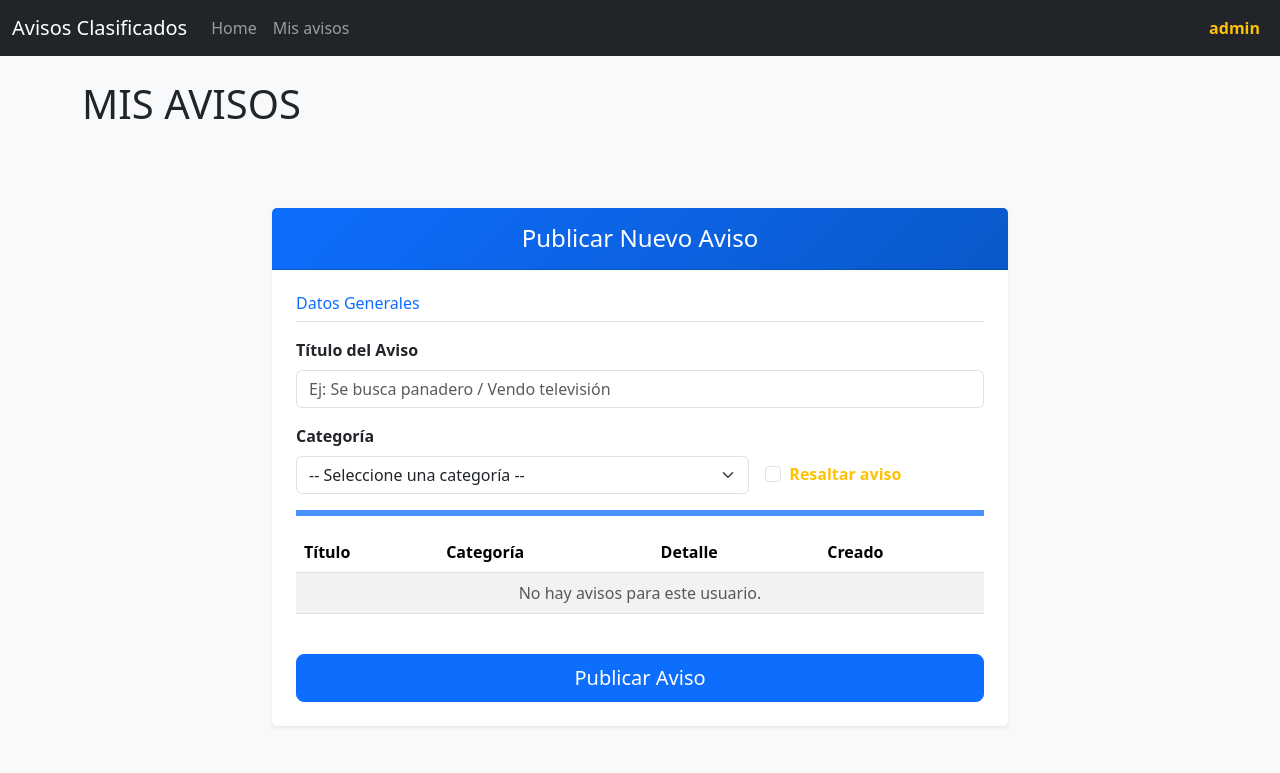
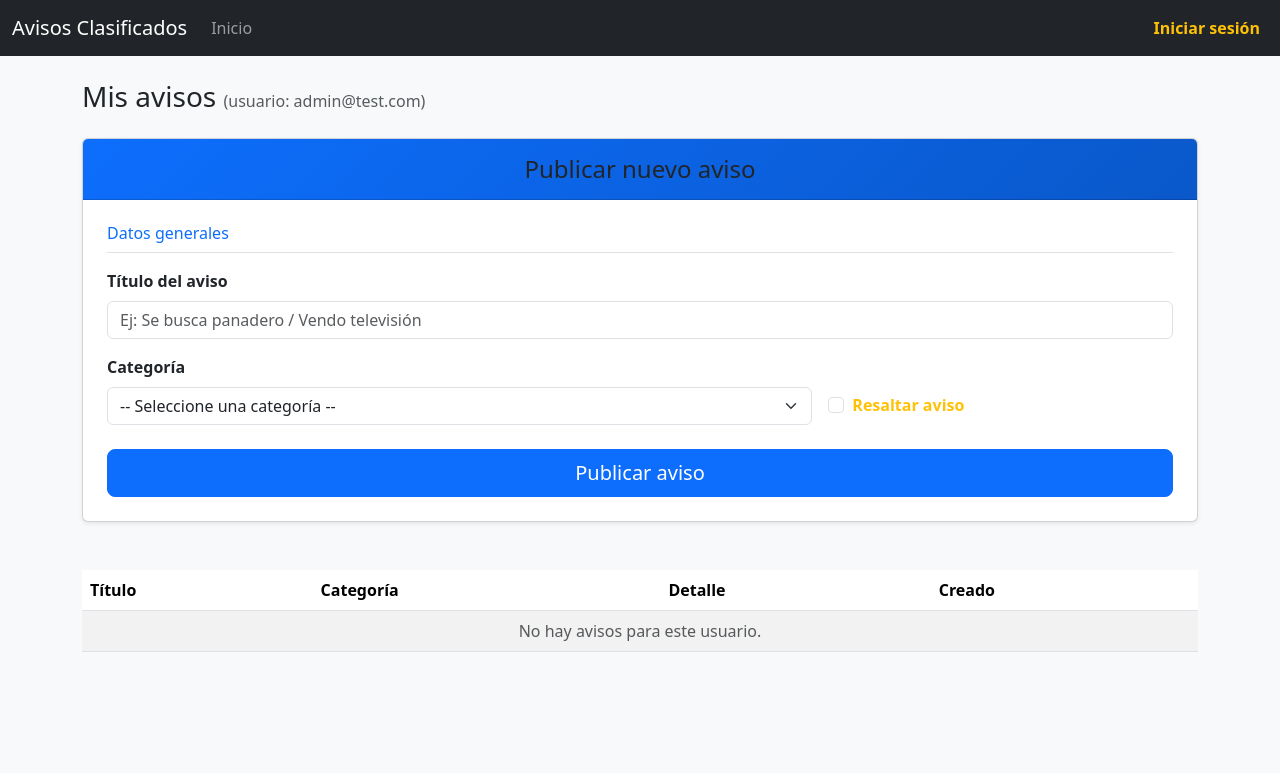
Before and after one commit to fede2324/AvisosClasificados, a PHP site: page /publicador.php in a window 1280 px wide. Shown: the top 773 px of the page. Run offline with PHP 8.4, Linux system fonts and the light colour scheme; data comes from the database, SQL or seed files in the repository; data that the repository does not hold is empty.

Commit message:
Implementacion de Login y cambios de Header. + login.php +logout.php +auth.php * header

```diff
--- /dev/null
+++ b/html/auth.php
@@ -0,0 +1,59 @@
+<?php
+// Archivo de autenticación de páginas privadas
+if (session_status() === PHP_SESSION_NONE) {
+    session_start();
+}
+
+require_once __DIR__ . '/../src/db.php';
+use function database\conn;
+
+/**
+ * Valida email y contraseña. Si son correctos, guarda los datos en $_SESSION.
+ */
+function login(string $correo, string $contraseña){
+    $conexion = conn('admin'); // cuenta de solo lectura
+
+    $sql = "SELECT u.id_usuario, u.email,u.nombre, u.passwd_hash, r.nombre AS rol
+            FROM usuario u
+            INNER JOIN rol r ON r.id_rol = u.id_rol
+            WHERE u.email = ?";
+
+    try {
+        $stmt = $conexion->prepare($sql);
+        $stmt->bind_param('s', $correo);
+        $stmt->execute();
+        $usuario = $stmt->get_result()->fetch_assoc();
+        $stmt->close();
+    } finally {
+        $conexion->close();
+    }
+
+    if (!$usuario || !password_verify($contraseña, $usuario['passwd_hash'])) {
+        return false;
+    }
+
+    session_regenerate_id(true);
+
+    $_SESSION['usuario'] = [
+        'id'    => $usuario['id_usuario'],
+        'nombre' => $usuario['nombre'],
+        'rol'   => $usuario['rol'],
+    ];
+
+    return true;
+}
+
+function usuario_actual(){
+    return $_SESSION['usuario'] ?? null;
+}
+
+
+function requerir_rol(array $roles_permitidos){
+    $rol = $_SESSION['usuario']['rol'] ?? null;
+
+    if ($rol === null || !in_array($rol, $roles_permitidos, true)) {
+        $_SESSION['error'] = 'Debes iniciar sesión con un rol autorizado.';
+        header('Location: login.php');
+        exit;
+    }
+}
--- /dev/null
+++ b/html/css/style.css
@@ -0,0 +1,3 @@
+body { background-color: #f8f9fa; }
+.card-header { background: linear-gradient(135deg, #0d6efd, #0a58ca); }
+.seccion-especifica { display: none; }
--- a/html/includes/footer.php
+++ b/html/includes/footer.php
@@ -1,3 +1,4 @@
     </main>
+
 </body>
 </html>
--- a/html/includes/header.php
+++ b/html/includes/header.php
@@ -1,37 +1,61 @@
+<?php
+  // Verificar si hay un usuario logeado para el header dinamico
+  require_once __DIR__ . '/../auth.php';
+  $usuario = usuario_actual();
+?>
 <!DOCTYPE html>
 <html lang="es">
 <head>
     <meta charset="UTF-8">
     <meta name="viewport" content="width=device-width, initial-scale=1.0">
     <title>Avisos Clasificados</title>
-    <link href="https://cdn.jsdelivr.net/npm/bootstrap@5.3.9/dist/css/bootstrap.min.css"rel="stylesheet">
-    <style>
-        body { background-color: #f8f9fa; }
-        .card-header { background: linear-gradient(135deg, #0d6efd, #0a58ca); }
-        .seccion-especifica { display: none; }
-    </style>
+    <link rel="stylesheet" href="/html/css/style.css">
+    <link rel="stylesheet" href="/html/css/boostrap.min.css">
 </head>
 <body class="bg-light">
 
 <nav class="navbar navbar-expand-lg navbar-dark bg-dark">
   <div class="container-fluid">
-    <a class="navbar-brand" href="#">Avisos Clasificados</a>
+    <a class="navbar-brand" href="clasificados.php">Avisos Clasificados</a>
     <button class="navbar-toggler" type="button" data-bs-toggle="collapse" data-bs-target="#navbarNav" aria-controls="navbarNav" aria-expanded="false" aria-label="Toggle navigation">
       <span class="navbar-toggler-icon"></span>
     </button>
     <div class="collapse navbar-collapse" id="navbarNav">
       <ul class="navbar-nav">
         <li class="nav-item">
-          <a class="nav-link " aria-current="page" href="clasificados.php">Home</a>
+          <a class="nav-link" href="clasificados.php">Inicio</a>
         </li>
-        <li class="nav-item">
-          <a class="nav-link" href="publicador.php">Mis avisos</a>
-        </li>
-        </ul>
-        <ul flex.row class="navbar-nav ms-auto">
-        <li class="nav-item ">
-          <a class="nav-link text-warning fw-bold" href="admin.php">admin</a>
-        </li>
+
+        <!-- Si el usuario tiene el rol de Publicador vera el menu Mis Avisos -->
+        <?php if ($usuario && $usuario['rol'] === 'publicador'): ?>
+          <li class="nav-item">
+            <a class="nav-link" href="publicador.php">Mis avisos</a>
+          </li>
+        <?php endif; ?>
+
+         <!-- Si el usuario tiene el rol de Aministrador vera el menu Gestion -->
+        <?php if ($usuario && $usuario['rol'] === 'administrador'): ?>
+          <li class="nav-item">
+            <a class="nav-link" href="admin.php">Gestión</a>
+          </li>
+        <?php endif; ?>
+      </ul>
+      <!-- En caso que no tenga ningun rol (es decir que no se logeo, solo aparecera INICIO) -->
+      <ul class="navbar-nav ms-auto">
+        <!-- Si un usuario esta logeado en el sisteama aparecera su nombre (usuario) y la opcion de cerrar la sesion (logout.php)-->
+        <?php if ($usuario): ?>
+          <li class="nav-item">
+            <span class="nav-link text-light"><?= htmlspecialchars($usuario['nombre']) ?></span>
+          </li>
+          <li class="nav-item">
+            <a class="nav-link text-warning fw-bold" href="logout.php">Cerrar sesión</a>
+          </li>
+        <!-- Por defecto si no hay un usuario logeado se mostrara el boton inicio de sesion (el cual redirige a el formulario de login.php ) -->
+        <?php else: ?>
+          <li class="nav-item">
+            <a class="nav-link text-warning fw-bold" href="login.php">Iniciar sesión</a>
+          </li>
+        <?php endif; ?>
       </ul>
     </div>
   </div>
--- a/html/publicador.php
+++ b/html/publicador.php
@@ -1,4 +1,6 @@
 <?php
+ini_set('display_errors', 1);
+error_reporting(E_ALL);
 use function database\conn;
 
 require __DIR__ . '/../src/db.php';   // ajustar la ruta según tu carpeta
@@ -39,36 +41,27 @@ $stmt->bind_param('s', $emailPrueba);
 $stmt->execute();
 $misAvisos = $stmt->get_result()->fetch_all(MYSQLI_ASSOC);
 $stmt->close();
-// print_r($misAvisos);
+
 $titulo_pagina = 'Avisos Clasificados: Mis avisos';
 require __DIR__ . '/includes/header.php';
 ?>
 <main class="container py-4">
-        <h1>MIS AVISOS</h1>
-        </main>
-        <div class="container py-5">
-    <div class="row justify-content-center">
-        <div class="col-lg-8">
-            <div class="card shadow-sm border-0">
-                <div class="card-header text-white py-3">
-                    <h4 class="mb-0 text-center">Publicar Nuevo Aviso</h4>
+    <h1 class="h3 mb-4">Mis avisos <small class="text-muted fs-6">(usuario: <?= htmlspecialchars($emailPrueba) ?>)</small></h1>
+
+    <!-- ===================== FORMULARIO ===================== -->
+    <div class="card shadow-sm mb-5">
+        <div class="card-header py-3">
+            <h4 class="mb-0 text-center">Publicar nuevo aviso</h4>
         </div>
-
         <div class="card-body p-4">
-                    <!-- El action apunta a tu script PHP (ej: procesar_aviso.php) -->
             <form action="procesar_aviso.php" method="POST">
 
-                        <!-- Campo oculto para el ID del usuario (se suele obtener de la sesión en PHP) -->
-                        <input type="hidden" name="id_usuario" value="1">
-
-                        <!-- ========================================== -->
-                        <!-- SECCIÓN 1: DATOS GENERALES (Tabla: aviso)  -->
-                        <!-- ========================================== -->
-                        <h6 class="text-primary mb-3 border-bottom pb-2">Datos Generales</h6>
+                <h6 class="text-primary mb-3 border-bottom pb-2">Datos generales</h6>
 
                 <div class="mb-3">
-                            <label for="titulo" class="form-label fw-semibold">Título del Aviso</label>
-                            <input type="text" class="form-control" id="titulo" name="titulo" required placeholder="Ej: Se busca panadero / Vendo televisión">
+                    <label for="titulo" class="form-label fw-semibold">Título del aviso</label>
+                    <input type="text" class="form-control" id="titulo" name="titulo" required
+                           placeholder="Ej: Se busca panadero / Vendo televisión">
                 </div>
 
                 <div class="row g-3 mb-3">
@@ -84,125 +77,104 @@ require __DIR__ . '/includes/header.php';
                     <div class="col-md-4 d-flex align-items-end">
                         <div class="form-check mb-2">
                             <input class="form-check-input" type="checkbox" name="resaltado" value="1" id="resaltado">
-                                    <label class="form-check-label fw-semibold text-warning" for="resaltado">
-                                         Resaltar aviso
-                                    </label>
+                            <label class="form-check-label fw-semibold text-warning" for="resaltado">Resaltar aviso</label>
                         </div>
                     </div>
                 </div>
 
-                        <!-- ========================================== -->
-                        <!-- SECCIÓN 2: DATOS LABORALES                 -->
-                        <!-- ========================================== -->
-                        <div id="seccion-laboral" class="seccion-especifica mt-4 p-3 bg-light rounded border">
-                            <h6 class="text-primary mb-3">Detalles del Empleo</h6>
-
+                <!-- Laboral -->
+                <div id="seccion-laboral" class="seccion-especifica mt-4 p-3 bg-light rounded border d-none">
+                    <h6 class="text-primary mb-3">Detalles del empleo</h6>
                     <div class="mb-3">
-                                <label for="empresa" class="form-label">Nombre de la Empresa</label>
-                                <input type="text" class="form-control" id="empresa" name="empresa" placeholder="Ej: Panadería El Trigo">
+                        <label for="empresa" class="form-label">Empresa</label>
+                        <input type="text" class="form-control" id="empresa" name="empresa">
                     </div>
-
                     <div class="mb-3">
-                                <label for="descripcion_cargo" class="form-label">Descripción del Cargo</label>
-                                <textarea class="form-control" id="descripcion_cargo" name="descripcion_cargo" rows="3" placeholder="Requisitos, tareas, experiencia..."></textarea>
+                        <label for="descripcion_cargo" class="form-label">Descripción del cargo</label>
+                        <textarea class="form-control" id="descripcion_cargo" name="descripcion_cargo" rows="3"></textarea>
                     </div>
-
                     <div class="mb-3">
-                                <label for="sueldo_mensual" class="form-label">Sueldo Mensual</label>
+                        <label for="sueldo_mensual" class="form-label">Sueldo mensual (opcional)</label>
                         <div class="input-group">
                             <span class="input-group-text">$</span>
-                                    <input type="number" class="form-control" id="sueldo_mensual" name="sueldo_mensual" step="0.01" min="0" placeholder="0.00">
+                            <input type="number" class="form-control" id="sueldo_mensual" name="sueldo_mensual" step="0.01" min="0">
                         </div>
                     </div>
                 </div>
 
-                        <!-- ========================================== -->
-                        <!-- SECCIÓN 3: DATOS DE PRODUCTO               -->
-                        <!-- ========================================== -->
-                        <div id="seccion-producto" class="seccion-especifica mt-4 p-3 bg-light rounded border">
-                            <h6 class="text-primary mb-3">Detalles del Producto</h6>
-
+                <!-- Producto -->
+                <div id="seccion-producto" class="seccion-especifica mt-4 p-3 bg-light rounded border d-none">
+                    <h6 class="text-primary mb-3">Detalles del producto</h6>
                     <div class="mb-3">
-                                <label for="descripcion_producto" class="form-label">Descripción del Producto</label>
-                                <textarea class="form-control" id="descripcion_producto" name="descripcion" rows="3" placeholder="Ej: Smart TV 32 pulgadas, HD, con control remoto"></textarea>
+                        <label for="descripcion_producto" class="form-label">Descripción del producto</label>
+                        <textarea class="form-control" id="descripcion_producto" name="descripcion" rows="3"></textarea>
                     </div>
-
                     <div class="mb-3">
                         <label for="precio_producto" class="form-label">Precio</label>
                         <div class="input-group">
                             <span class="input-group-text">$</span>
-                                    <input type="number" class="form-control" id="precio_producto" name="precio" step="0.01" min="0" placeholder="0.00">
+                            <input type="number" class="form-control" id="precio_producto" name="precio" step="0.01" min="0">
                         </div>
                     </div>
                 </div>
 
-                        <!-- ========================================== -->
-                        <!-- SECCIÓN 4: DATOS INMOBILIARIOS             -->
-                        <!-- ========================================== -->
-                        <div id="seccion-inmobiliario" class="seccion-especifica mt-4 p-3 bg-light rounded border">
-                            <h6 class="text-primary mb-3">Detalles del Inmueble</h6>
-
+                <!-- Inmobiliario -->
+                <div id="seccion-inmobiliario" class="seccion-especifica mt-4 p-3 bg-light rounded border d-none">
+                    <h6 class="text-primary mb-3">Detalles del inmueble</h6>
                     <div class="row g-3 mb-3">
                         <div class="col-md-6">
-                                    <label for="tipo_inmueble" class="form-label">Tipo de Inmueble</label>
+                            <label for="tipo_inmueble" class="form-label">Tipo de inmueble</label>
                             <select class="form-select" id="tipo_inmueble" name="tipo_inmueble">
                                 <option value="casa">Casa</option>
                                 <option value="apartamento">Apartamento</option>
-                                        <option value="local">Local Comercial</option>
-                                        <option value="terreno">Terreno</option>
                             </select>
                         </div>
                         <div class="col-md-6">
-                                    <label for="operacion" class="form-label">Tipo de Operación</label>
+                            <label for="operacion" class="form-label">Operación</label>
                             <select class="form-select" id="operacion" name="operacion" onchange="togglePreciosInmobiliario()">
                                 <option value="venta">Venta</option>
                                 <option value="alquiler">Alquiler</option>
                             </select>
                         </div>
                     </div>
-
                     <div class="mb-3">
                         <label for="ubicacion" class="form-label">Ubicación</label>
-                                <input type="text" class="form-control" id="ubicacion" name="ubicacion" placeholder="Ej: Barrio Ejemplo, Centro">
+                        <input type="text" class="form-control" id="ubicacion" name="ubicacion">
                     </div>
-
                     <div class="row g-3 mb-3">
                         <div class="col-md-6">
                             <label for="superficie_m2" class="form-label">Superficie (m²)</label>
-                                    <input type="number" class="form-control" id="superficie_m2" name="superficie_m2" step="0.01" min="0" placeholder="0.00">
+                            <input type="number" class="form-control" id="superficie_m2" name="superficie_m2" step="0.01" min="0">
                         </div>
                         <div class="col-md-6">
-                                    <label for="inmobiliaria" class="form-label">Nombre de la Inmobiliaria</label>
-                                    <input type="text" class="form-control" id="inmobiliaria" name="inmobiliaria" placeholder="Ej: Inmobiliaria Sur">
+                            <label for="inmobiliaria" class="form-label">Inmobiliaria</label>
+                            <input type="text" class="form-control" id="inmobiliaria" name="inmobiliaria">
+                        </div>
+                    </div>
+                    <div class="row g-3">
+                        <div class="col-md-4 precio-venta">
+                            <label for="precio_venta" class="form-label">Precio de venta</label>
+                            <input type="number" class="form-control" id="precio_venta" name="precio_venta" step="0.01" min="0">
+                        </div>
+                        <div class="col-md-4 precio-alquiler d-none">
+                            <label for="precio_alquiler" class="form-label">Precio alquiler (mensual)</label>
+                            <input type="number" class="form-control" id="precio_alquiler" name="precio_alquiler" step="0.01" min="0">
+                        </div>
+                        <div class="col-md-4 precio-alquiler d-none">
+                            <label for="gastos_comunes" class="form-label">Gastos comunes</label>
+                            <input type="number" class="form-control" id="gastos_comunes" name="gastos_comunes" step="0.01" min="0">
+                        </div>
                     </div>
                 </div>
 
-                            <div class="row g-3">
-                                <div class="col-md-4">
-                                    <label for="precio_venta" class="form-label">Precio de Venta</label>
-                                    <div class="input-group">
-                                        <span class="input-group-text">$</span>
-                                        <input type="number" class="form-control" id="precio_venta" name="precio_venta" step="0.01" min="0" placeholder="0.00">
+                <div class="d-grid mt-4">
+                    <button type="submit" class="btn btn-primary btn-lg">Publicar aviso</button>
+                </div>
+            </form>
         </div>
     </div>
-                                <div class="col-md-4">
-                                    <label for="precio_alquiler" class="form-label">Precio Alquiler (mensual)</label>
-                                    <div class="input-group">
-                                        <span class="input-group-text">$</span>
-                                        <input type="number" class="form-control" id="precio_alquiler" name="precio_alquiler" step="0.01" min="0" placeholder="0.00">
-                                    </div>
-                                </div>
-                                <div class="col-md-4">
-                                    <label for="gastos_comunes" class="form-label">Gastos Comunes</label>
-                                    <div class="input-group">
-                                        <span class="input-group-text">$</span>
-                                        <input type="number" class="form-control" id="gastos_comunes" name="gastos_comunes" step="0.01" min="0" placeholder="0.00">
-                                    </div>
-                                </div>
-                            </div>
-                        </div>
-                        <!-- <hr> -->
-                        <hr class="border border-primary border-3 opacity-75">
+
+    <!-- ===================== TABLA ===================== -->
     <div class="table-responsive">
         <table class="table table-striped table-hover align-middle">
             <thead>
@@ -233,17 +205,6 @@ require __DIR__ . '/includes/header.php';
             </tbody>
         </table>
     </div>
-                        <!-- Botón de Envío -->
-                        <div class="d-grid mt-4">
-                            <button type="submit" class="btn btn-primary btn-lg">Publicar Aviso</button>
-                        </div>
-
-                    </form>
-                </div>
-            </div>
-        </div>
-    </div>
-</div>
 </main>
 
 <script>
--- a/src/db.php
+++ b/src/db.php
@@ -1,6 +1,5 @@
 <?php
 namespace database;
-
 use mysqli;
 
 function conn(string $usuario) : mysqli{
@@ -12,7 +11,7 @@ function conn(string $usuario) : mysqli{
     mysqli_report(MYSQLI_REPORT_ERROR | MYSQLI_REPORT_STRICT);
 
     //usar los datos para crear la conexion
-    $conexion = new mysqli($config['host'], $datos['user'],$datos['pass'],$config['dbname'],$config['port']);
+    $conexion = new mysqli($config['host'], $datos['user'],$datos['pass'],$config['dbname']);
     $conexion->set_charset($config['charset']);
     return $conexion;
 
```
Also changed, not shown: html/admin.php (+8 -14 lines), html/clasificados.php (+13 -20 lines), html/login.php (added, +44 -0 lines), html/logout.php (added, +7 -0 lines), html/procesar_login.php (added, +33 -0 lines), html/publicador_OLD.php (added, +176 -0 lines). Lines whose indentation alone changed are shown as unchanged.
